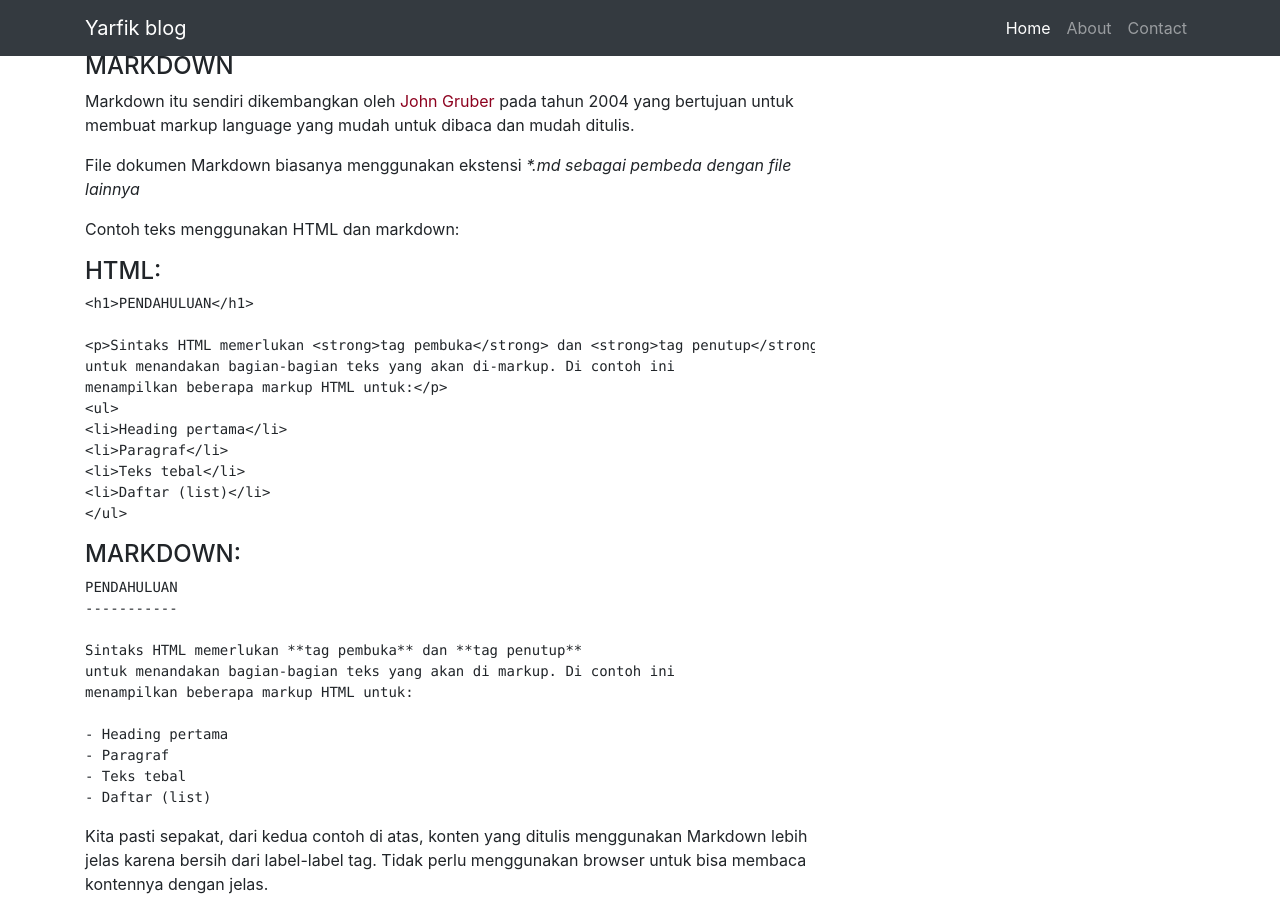
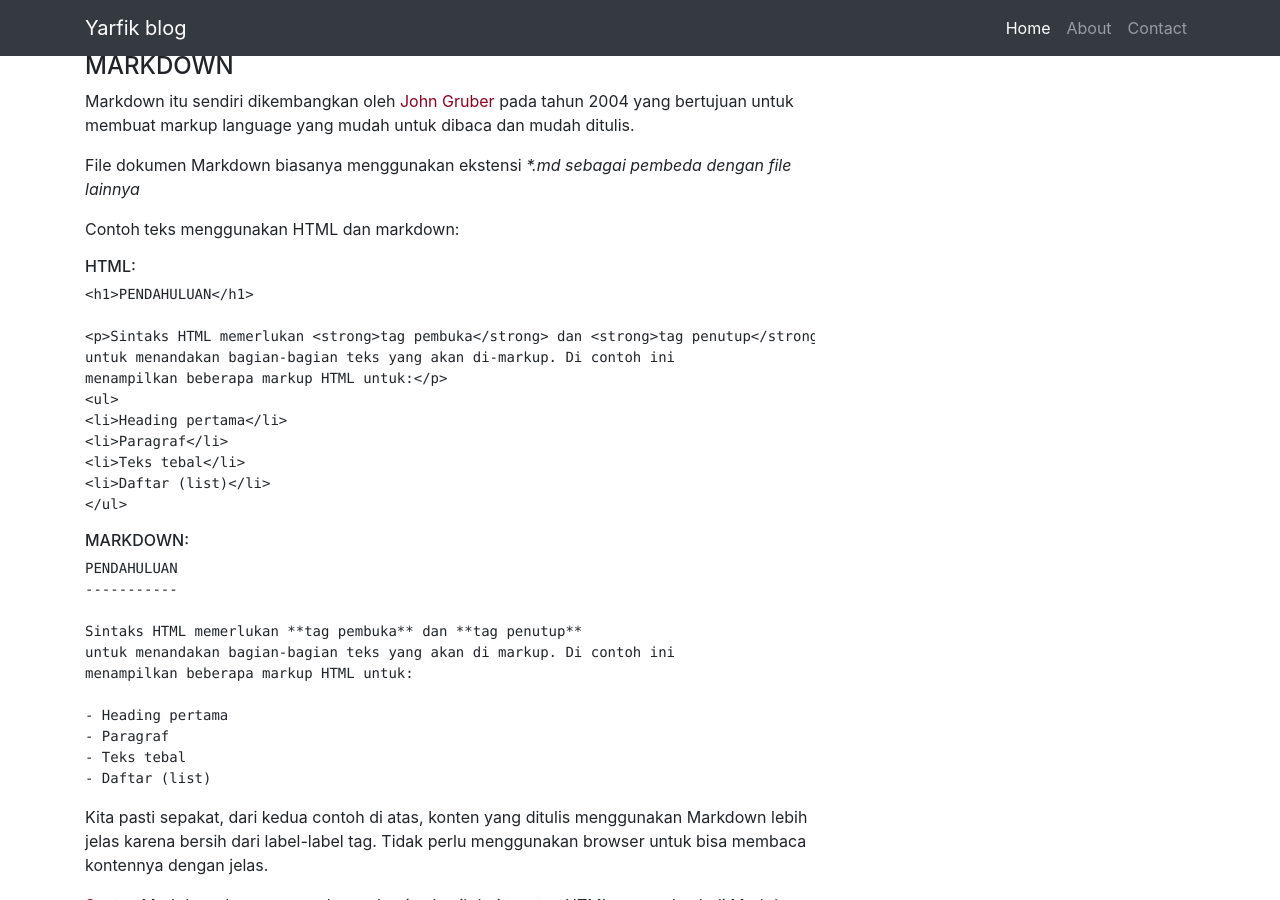
Before and after one commit to yarfik/yarfik.github.io, a Jekyll site: the page built from _posts/2014-04-07-Markdown.md, in a window 1280 px wide and 900 px high, scrolled down 861 px. Built offline with Jekyll 4.4.1, drawn with Linux system fonts in a browser that asks for light colours.

Commit message:
edit title size

```diff
--- a/_posts/2014-04-07-Markdown.md
+++ b/_posts/2014-04-07-Markdown.md
@@ -28,7 +28,7 @@ File dokumen Markdown biasanya menggunakan ekstensi _*.md sebagai pembeda dengan
 Contoh teks menggunakan HTML dan markdown:
 
 
-#### HTML: ####
+###### HTML: ######
 
     <h1>PENDAHULUAN</h1>
 
@@ -44,7 +44,7 @@ Contoh teks menggunakan HTML dan markdown:
 
 
 
-#### MARKDOWN: ####
+###### MARKDOWN: ######
 
     PENDAHULUAN
     -----------
```
